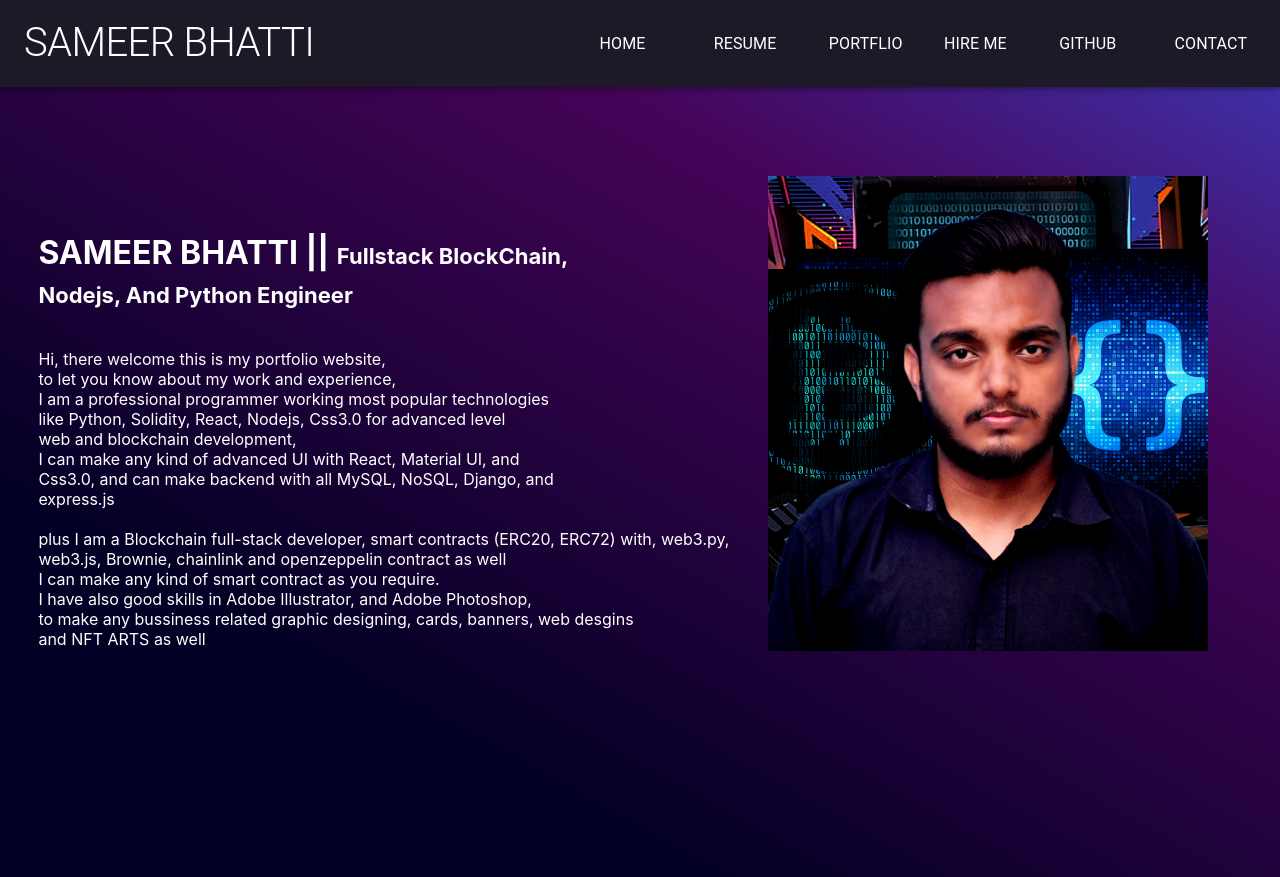
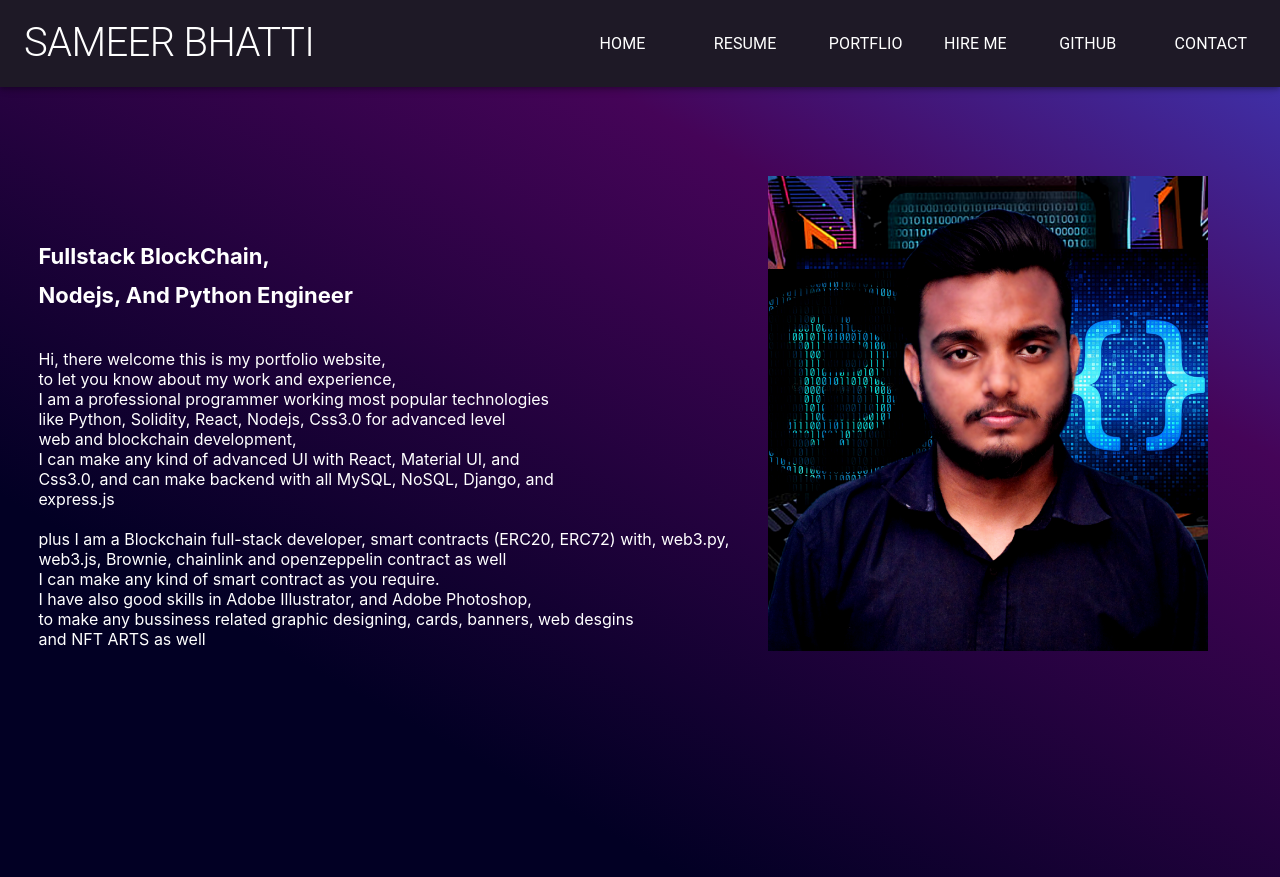
Before and after one commit to bhatti8162/Sameer-Bhatti-Portfolio, a React (Create React App) app: page / in a window 1280 px wide. Built offline with nearby package versions, Linux system fonts and the light colour scheme.

Commit message:
change home

```diff
--- a/src/Components/Body/Home.js
+++ b/src/Components/Body/Home.js
@@ -73,7 +73,6 @@ const Home = () => {
             : { alignSelf: "start" }
         }
       >
-        SAMEER BHATTI ||{" "}
         <small style={{ fontSize: "22px" }}>
           Fullstack BlockChain, <br />
           Nodejs, And Python Engineer
```
